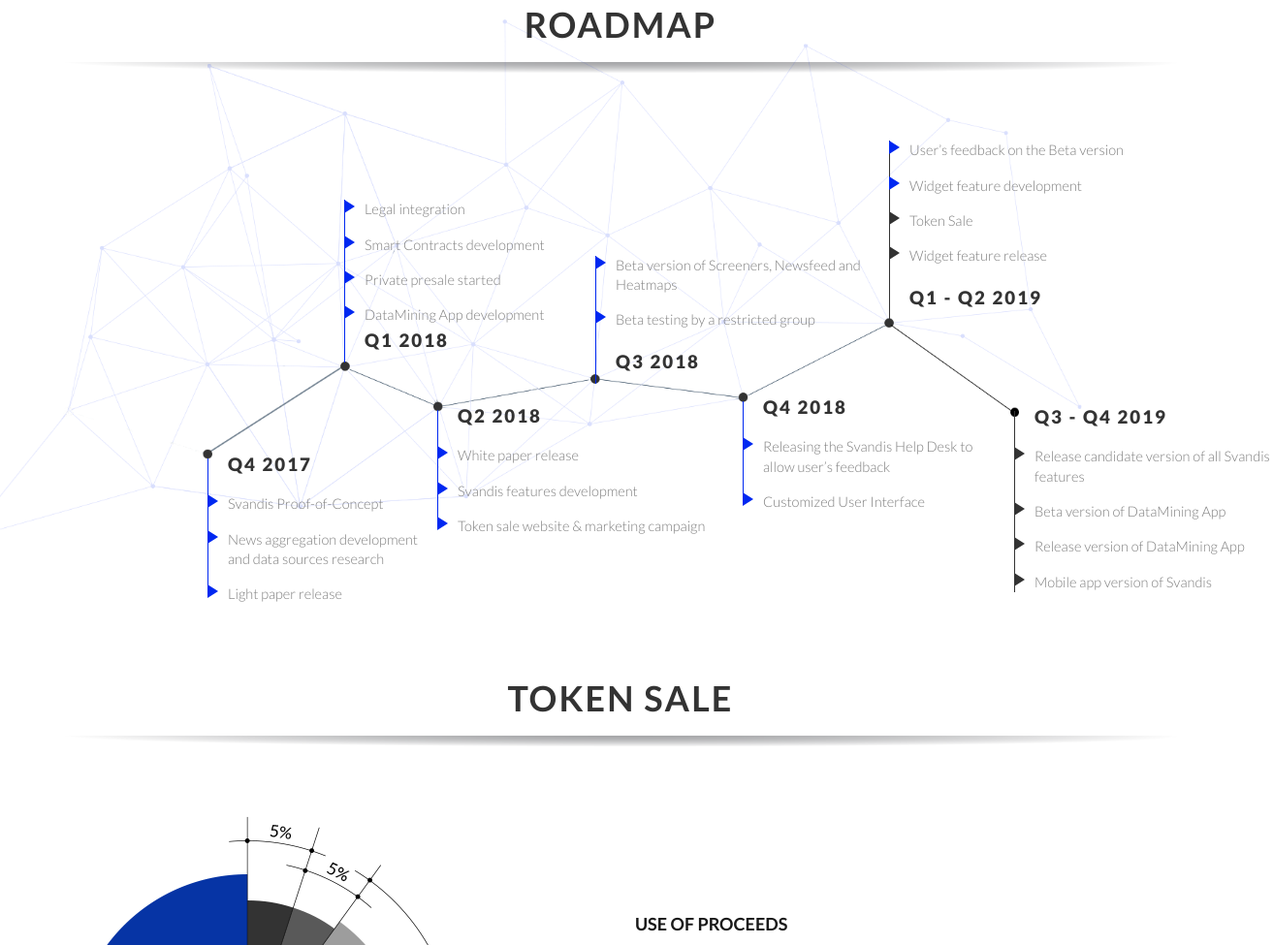
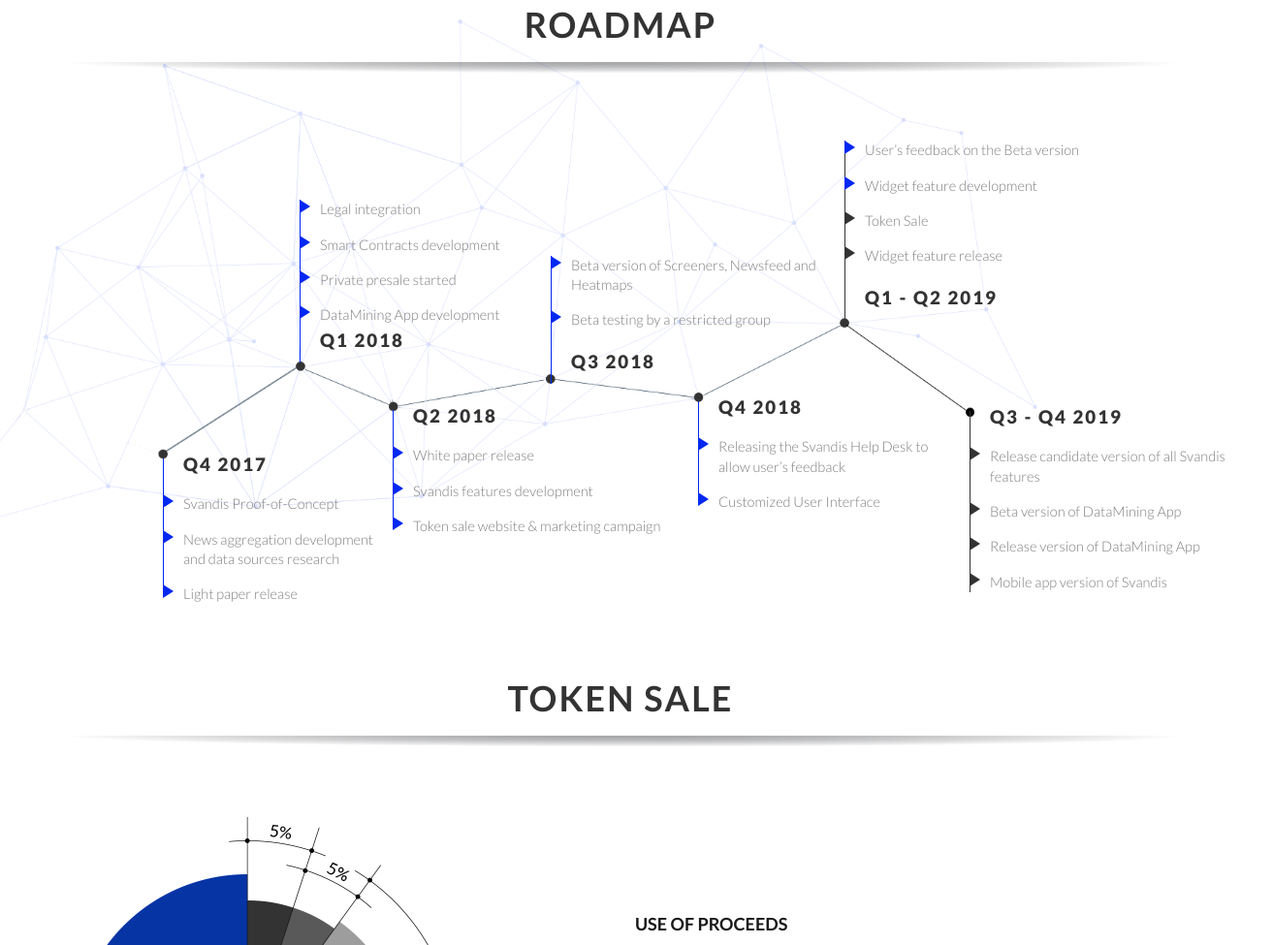
Before and after one commit to svandisproject/website, a website: page static/index.html in a window 1280 px wide. Shown: the part 3598-4573 px from the top of the page at 97% size, 1313 px wide, since content can reach past the window. Drawn offline with nearby package versions, Linux system fonts and the light colour scheme; no server answers; some icons are missing.

Commit message:
roadmap fix

```diff
--- a/static/css/main.css
+++ b/static/css/main.css
@@ -795,7 +795,7 @@
 
 .roadmap-container {
     position: relative;
-    left: -104px;
+    left: -150px;
 }
 
 /*community involvement*/
```
